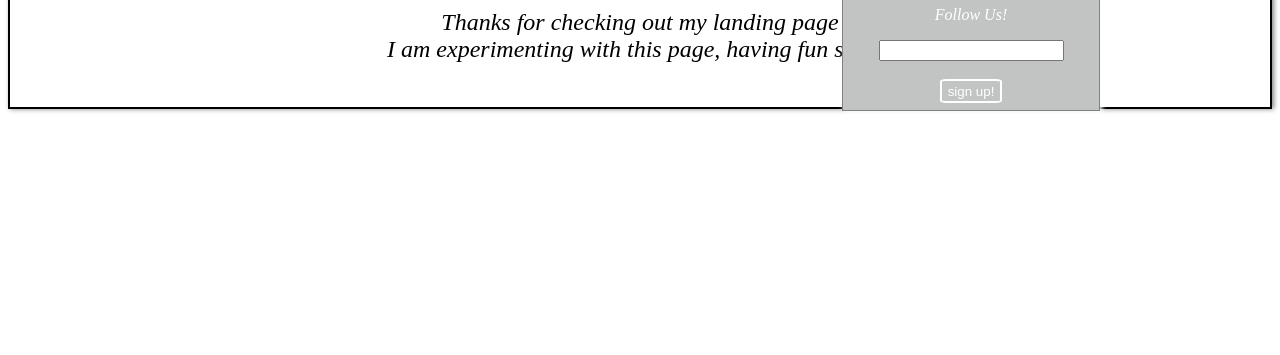
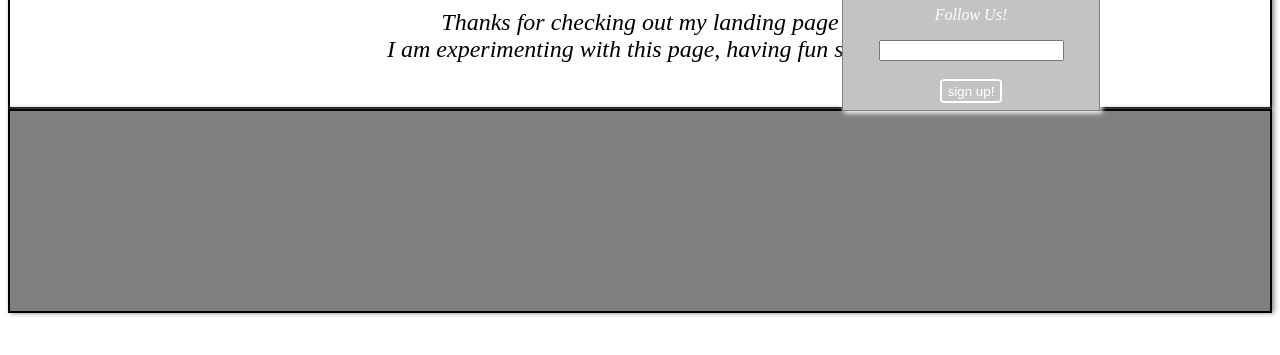
Before and after one commit to ctryon85/landing-Page-TOP, a plain HTML site: page index.html in a window 1280 px wide. Shown: the part 419-774 px from the top of the page. Drawn offline with Linux system fonts and the light colour scheme.

Commit message:
added box-3 container

```diff
--- a/sytles.css
+++ b/sytles.css
@@ -78,3 +78,13 @@ img{
     font-size: 24px;
     text-align: center;
 }
+
+.box-3 {
+    background-color: gray;
+    width: 100;
+    height: 200px;
+    border: 2px solid black;
+    box-shadow: 2px 0px 5px gray;
+    font-size: 24px;
+    text-align: center;
+}
```
